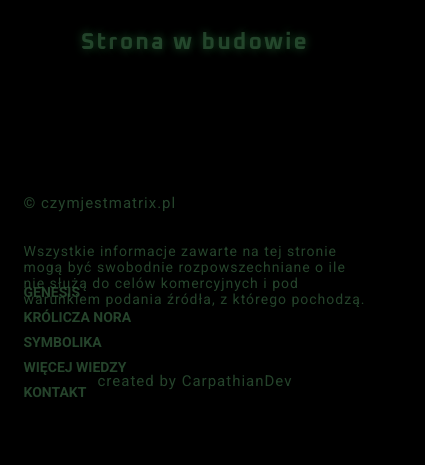
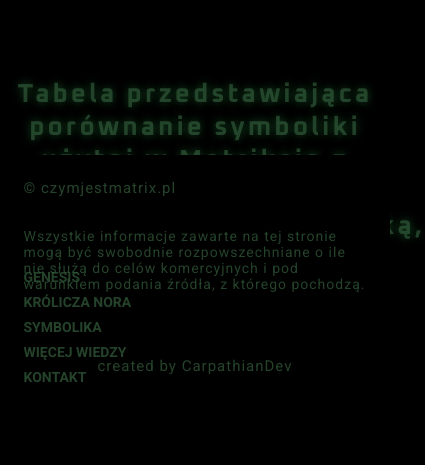
Before and after one commit to CarpathianDev/matrix, a plain HTML site: page symbols.html in a window 390 px wide. Shown: the part 445-910 px from the top of the page, 425 px wide, since content can reach past the window. Drawn offline with nearby package versions, Linux system fonts and the light colour scheme.

Commit message:
add responsive table of symbols

```diff
--- a/symbols.html
+++ b/symbols.html
@@ -27,6 +27,7 @@
         rel="stylesheet">
 
     <link rel="stylesheet" href="css/style.css">
+    <link rel="stylesheet" href="css/symbols.css">
     <meta name='robots' content='index,follow'>
 
     <link rel="apple-touch-icon" sizes="180x180" href="favicon/apple-touch-icon.png">
@@ -41,13 +42,9 @@
     <meta property="og:title" content="Czym jest Matrix - Symbolika" />
     <meta property="og:description" content="Porównanie symboliki religijnej w Matrix" />
     <meta property="og:image" content="https://www.czymjestmatrix.pl/img/background7fb.jpg" />
-
-
-
 </head>
 
 <body>
-
     <!-- angle up icon -->
     <i class="fas fa-angle-up"></i>
 
@@ -169,21 +166,28 @@
         </nav>
 
         <!-- ----Symbols section----- -->
+        <main class="singlechapter-main">
+            <article class="main-article">
+                <div class="darker-box2 box-height">
+                    <h1 class="heading">Symbolika</h1>
+                    <h2 class="heading heading-h4">Tabela przedstawiająca porównanie symboliki użytej w Matriksie z
+                        symboliką gnostyczną/chrześcijańską, buddyjską i mitologią:</h2>
 
-        <main class="singlechapter-main">
-            <div class="darker-box2">
-                <h1 class="heading">Symbolika</h1>
-                <h2 class="heading heading-h2">Strona w budowie</h2>
-            </div>
-            <article class="main-article">
-                <p class="text-article">
+                    <div class="container">
+                        <div class="app">
+                            <div class="app--values">
 
-                </p>
+                            </div>
+                            <figcaption>Tabela opracowana częściowo na podstawie: Brian Godawa - <a class="text-link"
+                                    href="https://www.equip.org/article/the-matrix-unloaded-revelations/"
+                                    target="blank">The
+                                    Matrix: Unloaded Revelations</a>.</figcaption>
+                        </div>
+                    </div>
+                </div>
             </article>
-
         </main>
     </div>
-
     <footer>
         <div class="footer-div">
             <p class="footer_text">&copy; <a href="index.html" class="text_style">czymjestmatrix.pl</a></p>
@@ -218,7 +222,9 @@
     </footer>
     <script src="src/jquery-3.4.1.min.js"></script>
     <script src="articlescript.js"></script>
+    <script src="symbols.js" type="text/javascript"></script>
     <script src="script.js"></script>
+
 </body>
 
 </html>
```
